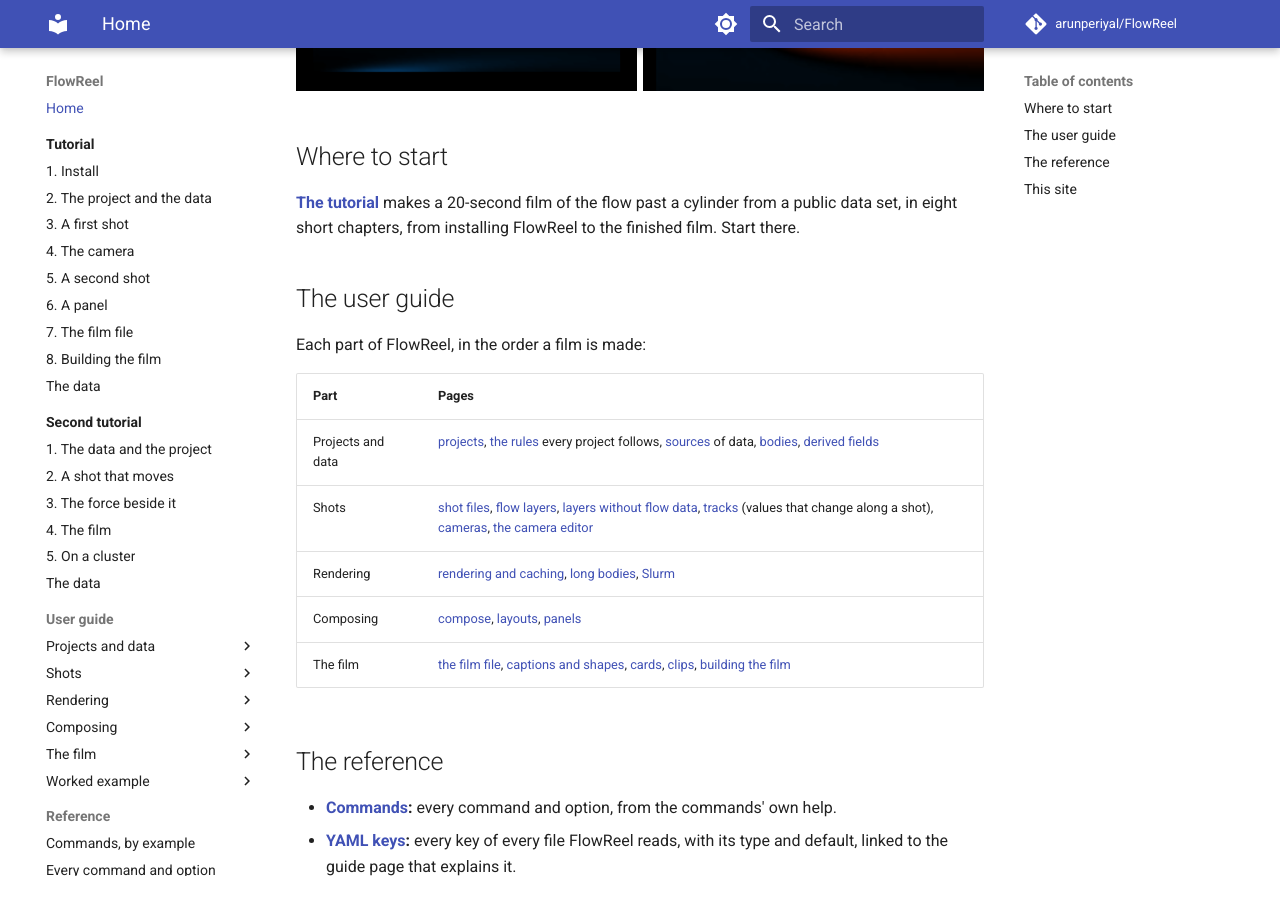
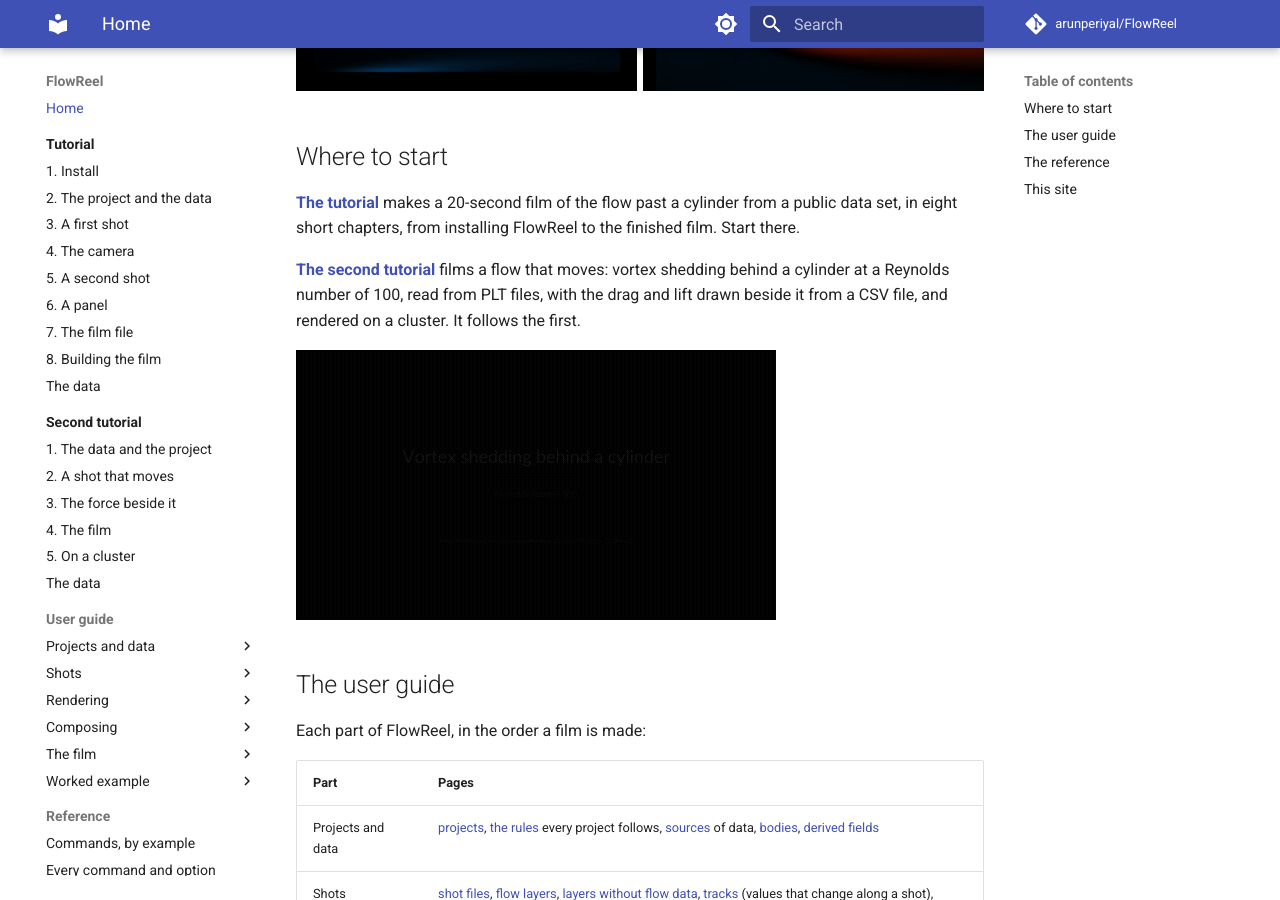
Before and after one commit to arunperiyal/FlowReel, an MkDocs documentation site: the page built from docs/index.md, in a window 1280 px wide and 900 px high, scrolled down 399 px. Built offline with MkDocs 1.6.1 and Material for MkDocs 9.7.7, drawn with Linux system fonts in a browser that asks for light colours; comment, search, counter and statistics services are not loaded.

Commit message:
Point to the second tutorial from the site's first page, the first tutorial and the README

```diff
--- a/docs/index.md
+++ b/docs/index.md
@@ -13,6 +13,13 @@ describe it.
 **[The tutorial](tutorial/index.md)** makes a 20-second film of the flow past a
 cylinder from a public data set, in eight short chapters, from installing FlowReel to
 the finished film. Start there.
+
+**[The second tutorial](tutorial/unsteady/index.md)** films a flow that moves: vortex
+shedding behind a cylinder at a Reynolds number of 100, read from PLT files, with the
+drag and lift drawn beside it from a CSV file, and rendered on a cluster. It follows
+the first.
+
+![The second tutorial's film](tutorial/unsteady/images/film.gif)
 
 ## The user guide
 
```
Also changed, not shown: README.md (+4 -1 lines), docs/tutorial/08-build.md (+2 -0 lines), docs/tutorial/index.md (+2 -1 lines).
